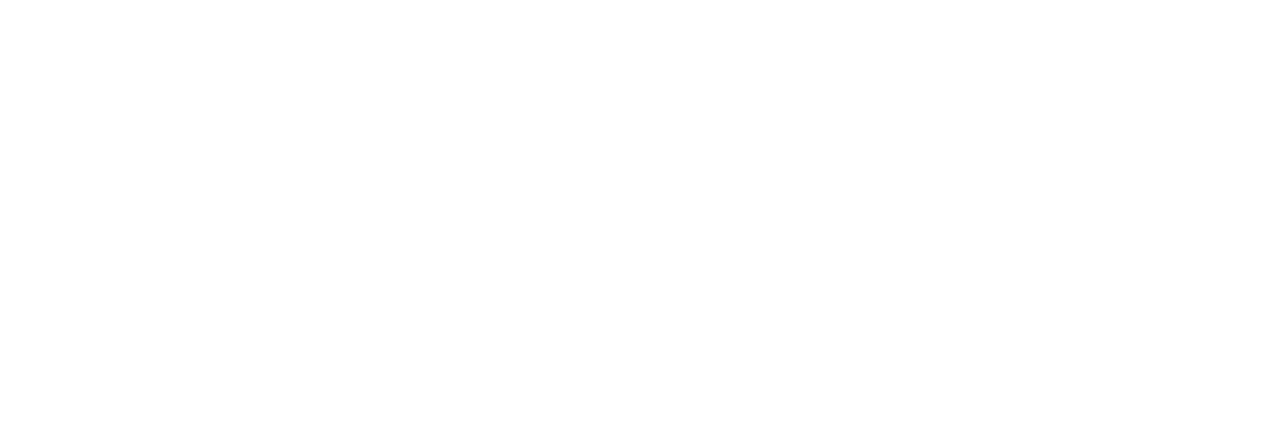
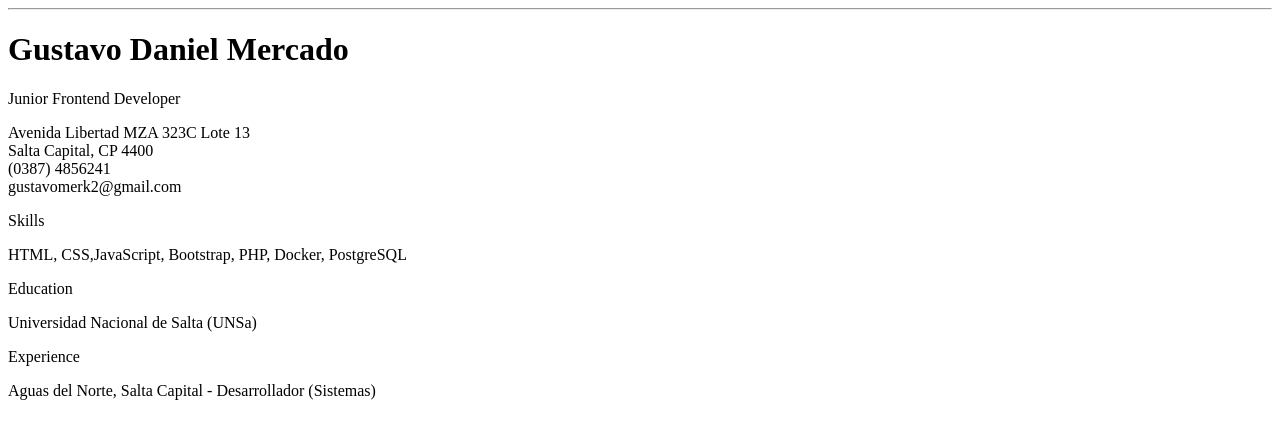
Before and after one commit to gusDanMercado/proyectoFinalCoderHouse, a plain HTML site: page index.html in a window 1280 px wide. Drawn offline with Linux system fonts and the light colour scheme.

```diff
--- a/index.html
+++ b/index.html
@@ -3,9 +3,36 @@
 <head>
     <meta charset="UTF-8">
     <meta name="viewport" content="width=device-width, initial-scale=1.0">
-    <title>Document</title>
+    <title>Curriculum</title>
 </head>
 <body>
 
+    <hr>
+    <h1>Gustavo Daniel Mercado</h1>
+    <p>Junior Frontend Developer</p>
+
+    <p>
+        Avenida Libertad MZA 323C Lote 13 <br>
+        Salta Capital, CP 4400 <br>
+        (0387) 4856241 <br>
+        gustavomerk2@gmail.com <br>
+    </p>
+
+    <p>Skills</p>
+    <p>HTML, CSS,JavaScript, Bootstrap, PHP, Docker, PostgreSQL </p>
+
+    <p>Education</p>
+    <p>
+        Universidad Nacional de Salta (UNSa) <br>
+    </p>
+
+    <p>Experience</p>
+    <p>
+        Aguas del Norte, Salta Capital - Desarrollador (Sistemas) <br>
+
+    </p>
+
+
+
 </body>
 </html>
```
Also changed, not shown: pages/contacto.html (added), pages/productos.html (added).
